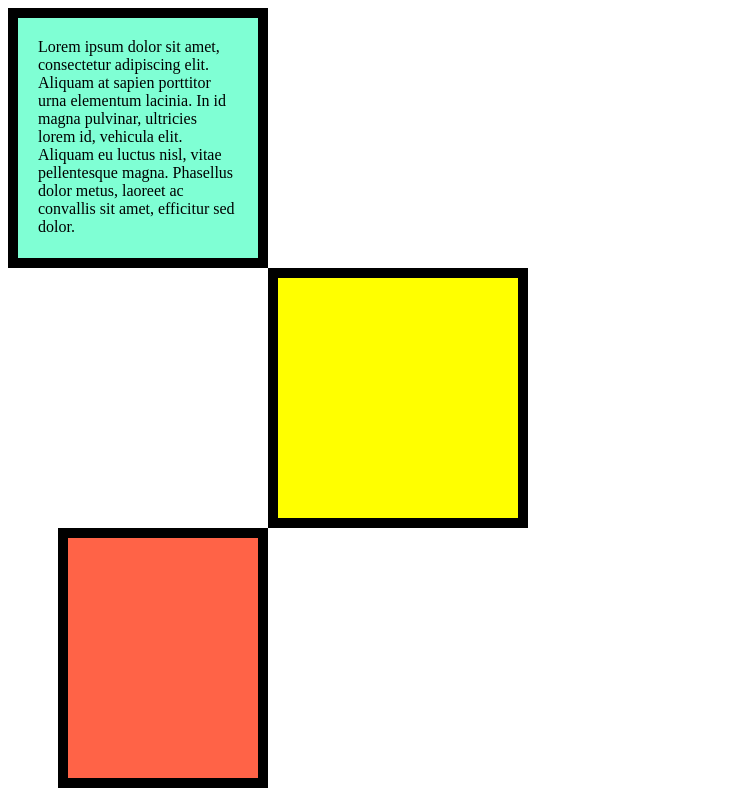
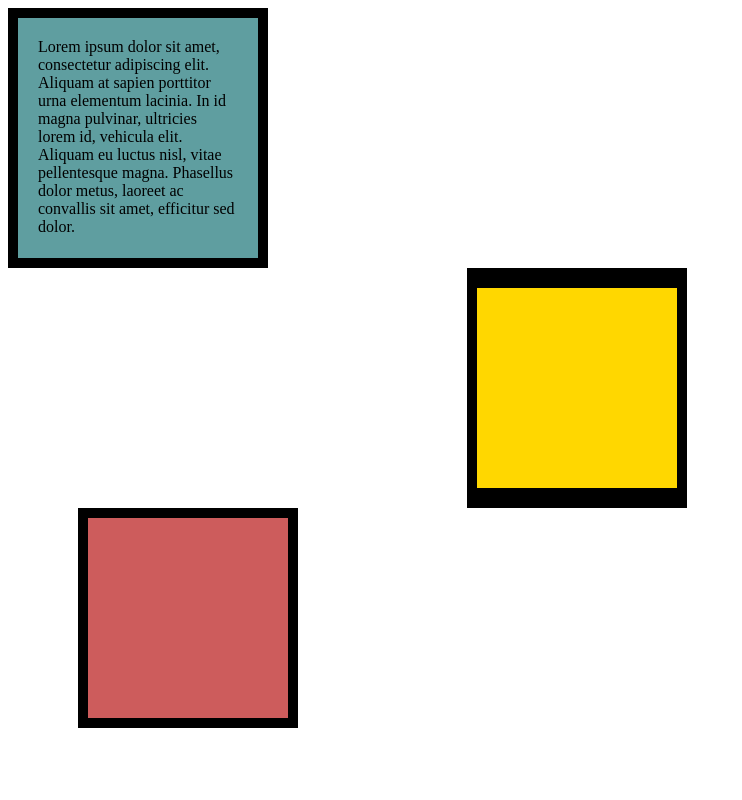
Before and after one commit to chrisrod115/web-dev-bootcamp, a plain HTML site: page CourseSections/Section_6/6.3 CSS Box Model/index.html in a window 1280 px wide. Shown: the whole page, without its empty margins (0-742 px from the left). Drawn offline with Linux system fonts and the light colour scheme.

Commit message:
Redid box margins

```diff
--- a/CourseSections/Section_6/6.3 CSS Box Model/index.html
+++ b/CourseSections/Section_6/6.3 CSS Box Model/index.html
@@ -6,31 +6,30 @@
   <title>CSS Box Model</title>
   <style>
     /* Write your CSS code here */
-    div{
+    div > p{
+      background-color: cadetblue;
       height: 200px;
       width: 200px;
-    }
-    p {
+      border: 10px solid black;
+      padding: 20px;
       margin: 0;
     }
 
-    #first{
-      background-color: aquamarine;
-      padding: 20px;
+    #second {
+      background-color: gold;
+      height: 200px;
+      width: 200px;
+      border: solid black;
+      border-width: 20px 10px;
+      margin-left: 36.3%;
+    }
+
+    #third {
+      background-color: indianred;
+      height: 200px;
+      width: 200px;
       border: 10px solid black;
-    }
-    #second{
-      margin-left: 260px;
-      background-color: yellow;
-      padding: 20px;
-      border: 10px solid black;
-    }
-    #third{
-      width: 150px;
-      background-color: tomato;
-      padding: 20px;
-      border: 10px solid black;
-      margin-left: 50px;
+      margin-left: 5.5%;
     }
   </style>
 </head>
```
